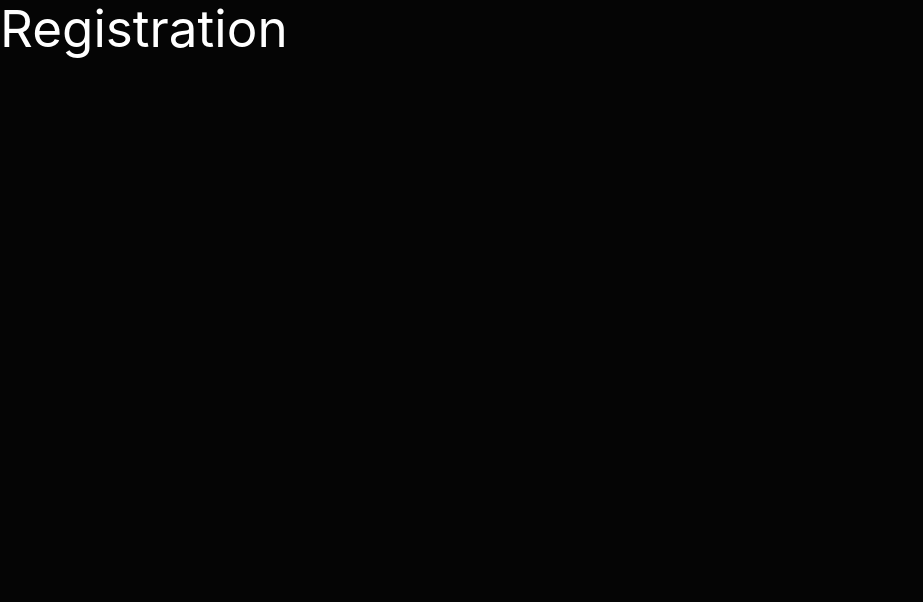
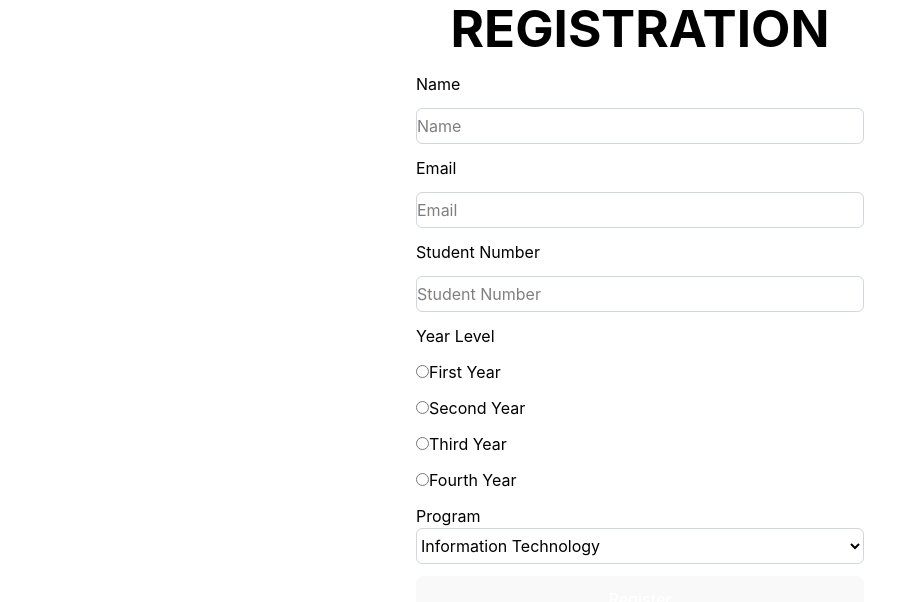
Before and after one commit to Ryystuffs/OneDay, a React (Vite) app in the folder Student records/: page /form in a window 1280 px wide. Shown: the top 602 px of the page, without its empty margins (0-923 px from the left). Built offline with nearby package versions, Linux system fonts and the light colour scheme.

Commit message:
add student design

```diff
--- a/Student records/src/App.css
+++ b/Student records/src/App.css
@@ -1,5 +1,5 @@
 
-@import "tailwindcss";
+
 
 * {
   box-sizing: border-box;
@@ -11,7 +11,7 @@
 html, body, #root {
   width: 100%;
   height: 100%;
-  background-color: #050505;
+  background-color: #ffffff;
   color: #ffffff;
   overflow: hidden;
 }
--- a/Student records/src/App.jsx
+++ b/Student records/src/App.jsx
@@ -3,7 +3,7 @@ import './App.css';
 import AddStudent from './page/AddStudent';
 import { BrowserRouter, Routes, Route } from 'react-router-dom'
 import Home from './page/Home';
-
+import './index.css'
 function App() {
   return (
     <BrowserRouter>
--- a/Student records/src/page/AddStudent.jsx
+++ b/Student records/src/page/AddStudent.jsx
@@ -1,12 +1,52 @@
 import React from 'react'
-
+import '../index.css'
 const AddStudent = () => {
   return (
-    <div>
-        <div>
-            <h1 className='text-white'>Registration</h1>
+    <div className='w-full flex flex-col gap-4 p-8 justify-center items-center'>
+        <div className=''>
+            <h1 className='text-black font-bold'>REGISTRATION</h1>
         </div>
+        <div className='flex flex-col gap-3 w-full max-w-md'>
+            <div className='flex flex-col gap-3'>
+                <label className='text-black'>Name</label>
+                <input type="text" name='Name' required placeholder='Name' className='text-black border border-gray-300 rounded-md  h-9 '/>
 
+                <label  className='text-black'>Email</label>
+                <input type="email" name='Email' required placeholder='Email' className='text-black border border-gray-300 rounded-md h-9'/>
+
+
+                <label  className='text-black'>Student Number</label>
+
+                <input type="tel" name='Phone' required placeholder='Student Number' className='text-black border border-gray-300 rounded-md h-9'/>
+            </div>
+
+            <p className='text-black'>Year Level</p>
+
+
+            <label htmlFor="" className='text-black'><input type="radio" name="program" id="" />First Year</label>
+
+            <label htmlFor="" className='text-black'><input type="radio" name="program" id="" />Second Year</label>
+
+            <label htmlFor=""className='text-black'><input type="radio" name="program" id="" />Third Year</label>
+
+            <label htmlFor="" className='text-black'><input type="radio" name="program" id="" />Fourth Year</label>
+
+            <div className='mt-10'>
+                <p className='text-black'>Program</p>
+                <select name="" id="" className='text-black border border-gray-300 rounded-md h-9 w-full'>
+                    <option value="">Information Technology</option>
+                    <option value="">Political Science</option>
+                    <option value="">Pyschology</option>
+                    <option value="">Computer Engineer</option>
+                    <option value="">Civil Engineer</option>
+                    <option value="">Civil Engineer</option>
+                </select>
+
+            </div>
+
+
+            <button>Register</button>
+        </div>
     </div>
 
   )
```
